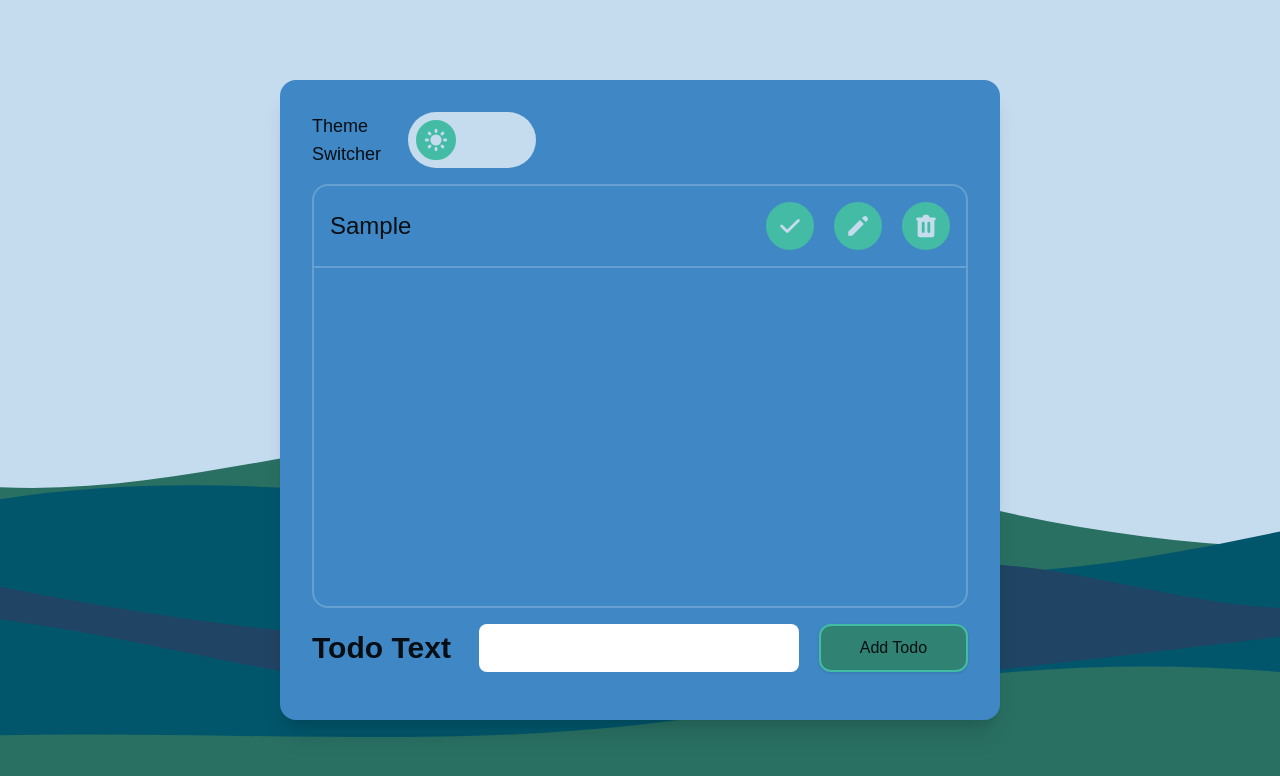
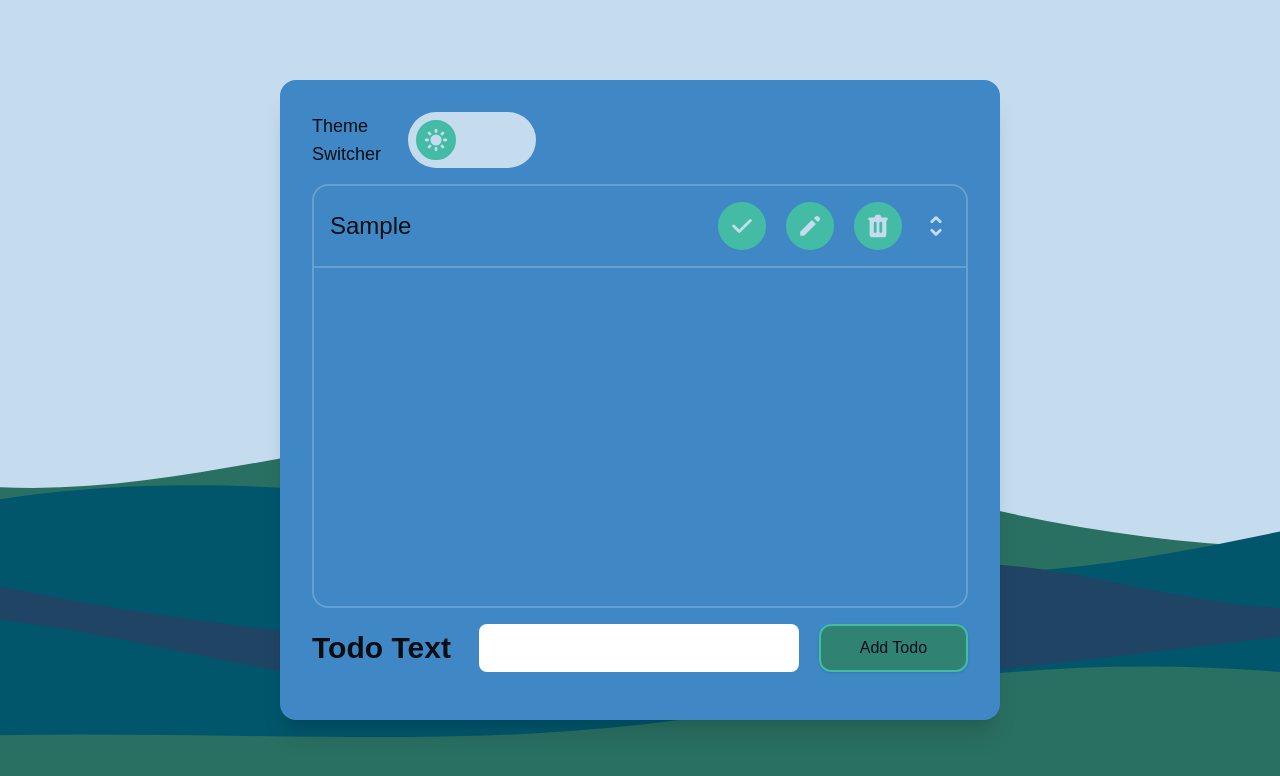
Before and after one commit to jeffrey125/todo-list-webapp-v2, a React (Create React App) app: page / in a window 1280 px wide. Both pictures are taken after typing "Sample" into the empty fields and a click on the button "Add Todo". Shown: the top 776 px of the page. Built offline with nearby package versions, Linux system fonts and the light colour scheme.

Commit message:
feat: Added the Reorder Icon and updated README.md

```diff
--- a/src/components/Todos/Todo.tsx
+++ b/src/components/Todos/Todo.tsx
@@ -4,6 +4,7 @@ import {
   PencilIcon,
   TrashIcon,
   SaveIcon,
+  SelectorIcon,
 } from '@heroicons/react/solid';
 import { AnimatePresence, motion } from 'framer-motion';
 
@@ -217,7 +218,8 @@ const Todo = ({ todoData, id }: TodoProps) => {
       <span className="h-10 sm:h-0">
         <AnimatePresence exitBeforeEnter>{listEditError}</AnimatePresence>
       </span>
-      <div className="flex justify-center w-full gap-5 sm:justify-end sm:mr-4">
+
+      <div className="flex justify-center w-full gap-3 sm:gap-5 items-center sm:justify-end sm:mr-4">
         {openEditForm && (
           <MobileEditSaveBTN handler={editSubmitHandler} className="lg:hidden">
             <SaveIcon className="h-5 w-5 sm:h-7 sm:w-7 fill-lightFontColor group-hover:fill-fontColor transition-all duration-300  dark:fill-fontColor dark:group-hover:fill-lightFontColor" />
@@ -232,6 +234,7 @@ const Todo = ({ todoData, id }: TodoProps) => {
         <TodoButton handler={deleteHandler}>
           <TrashIcon className="h-5 w-5 sm:h-7 sm:w-7  fill-lightFontColor group-hover:fill-fontColor transition-all duration-300 dark:fill-fontColor dark:group-hover:fill-lightFontColor" />
         </TodoButton>
+        <SelectorIcon className="cursor-grab h-5 w-5 sm:h-7 sm:w-7  fill-lightFontColor" />
       </div>
     </motion.li>
   );
```
Also changed, not shown: 1 other file (tests, documents, lock files or other folders).
